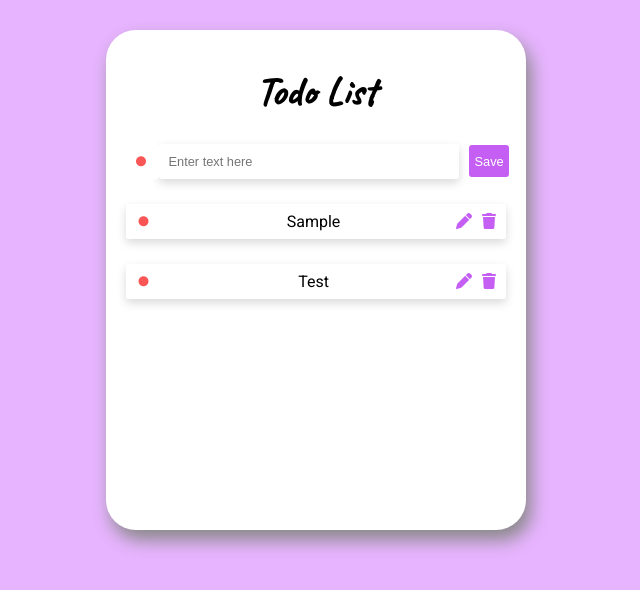
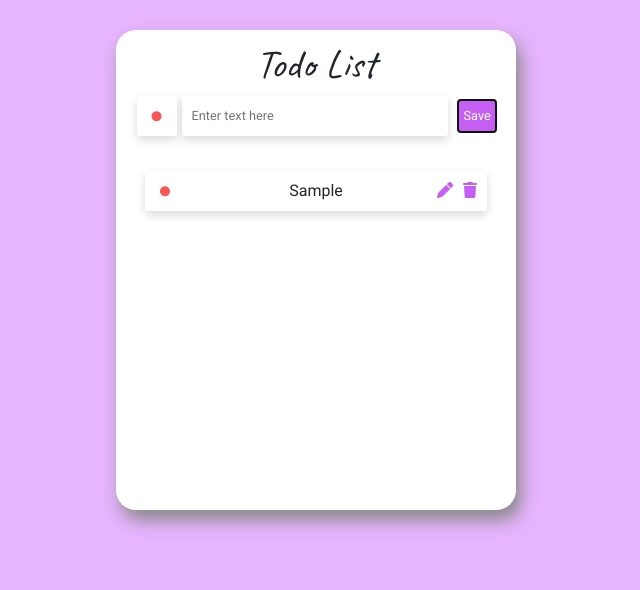
Before and after one commit to shahar987/todo-list-singit, a website: page index.html in a window 1280 px wide. Both pictures are taken after typing "Sample" into the empty fields and a click on the button "Save". Shown: the whole page, without its empty margins (324-964 px from the left). Drawn offline with nearby package versions, Linux system fonts and the light colour scheme.

Commit message:
fix bugs

```diff
--- a/index.html
+++ b/index.html
@@ -4,10 +4,23 @@
     <meta charset="UTF-8" />
     <meta name="viewport" content="width=device-width, initial-scale=1.0" />
     <link rel="preconnect" href="https://fonts.googleapis.com" />
-    <link rel="preconnect" href="https://fonts.googleapis.com">
-<link rel="preconnect" href="https://fonts.gstatic.com" crossorigin>
-<link href="https://fonts.googleapis.com/css2?family=Caveat&family=Roboto&display=swap" rel="stylesheet">
-    <script src="https://kit.fontawesome.com/cef2ba0aa3.js" crossorigin="anonymous"></script>
+    <link rel="preconnect" href="https://fonts.googleapis.com" />
+    <link rel="preconnect" href="https://fonts.gstatic.com" crossorigin />
+    <link
+      href="https://fonts.googleapis.com/css2?family=Caveat&family=Roboto&display=swap"
+      rel="stylesheet"
+    />
+    <link
+      rel="stylesheet"
+      href="https://cdn.jsdelivr.net/npm/bootstrap@4.0.0/dist/css/bootstrap.min.css"
+      integrity="sha384-Gn5384xqQ1aoWXA+058RXPxPg6fy4IWvTNh0E263XmFcJlSAwiGgFAW/dAiS6JXm"
+      crossorigin="anonymous"
+    />
+
+    <script
+      src="https://kit.fontawesome.com/cef2ba0aa3.js"
+      crossorigin="anonymous"
+    ></script>
     <link rel="stylesheet" href="styles.css" />
     <title>Document</title>
   </head>
@@ -16,20 +29,47 @@
       <h1 class="title">Todo List</h1>
       <div class="create_task">
         <div class="dropdown">
-            <i onclick="showColors('main-dropdown')" id="chooseColorBtn" class="fa-solid fa-circle dropbtn red"></i>
-            <div class="dropdown-content" id="main-dropdown">
-                <i onclick="chooseColor('red')" class="fa-solid fa-circle red"></i>
-                <i onclick="chooseColor('blue')" class="fa-solid fa-circle blue"></i>
-                <i onclick="chooseColor('green')" class="fa-solid fa-circle green"></i>
-                <i onclick="chooseColor('yellow')" class="fa-solid fa-circle yellow"></i>
-            </div>
+          <i
+            onclick="showColors('main-dropdown')"
+            id="chooseColorBtn"
+            class="fa-solid fa-circle dropbtn red"
+          ></i>
+          <div class="dropdown-content" id="main-dropdown">
+            <i onclick="chooseColor('red')" class="fa-solid fa-circle red"></i>
+            <i
+              onclick="chooseColor('blue')"
+              class="fa-solid fa-circle blue"
+            ></i>
+            <i
+              onclick="chooseColor('green')"
+              class="fa-solid fa-circle green"
+            ></i>
+            <i
+              onclick="chooseColor('yellow')"
+              class="fa-solid fa-circle yellow"
+            ></i>
           </div>
-        <input id="create-task" placeholder="Enter text here"/>
+        </div>
+        <input id="create-task" placeholder="Enter text here" />
         <button onclick="addTask()" class="save">Save</button>
       </div>
       <div class="tasks-container"></div>
     </div>
-
+    <!-- <script
+      src="https://code.jquery.com/jquery-3.2.1.slim.min.js"
+      integrity="sha384-KJ3o2DKtIkvYIK3UENzmM7KCkRr/rE9/Qpg6aAZGJwFDMVNA/GpGFF93hXpG5KkN"
+      crossorigin="anonymous"
+    ></script>
+    <script
+      src="https://cdn.jsdelivr.net/npm/popper.js@1.12.9/dist/umd/popper.min.js"
+      integrity="sha384-ApNbgh9B+Y1QKtv3Rn7W3mgPxhU9K/ScQsAP7hUibX39j7fakFPskvXusvfa0b4Q"
+      crossorigin="anonymous"
+    ></script>
+    <script
+      src="https://cdn.jsdelivr.net/npm/bootstrap@4.0.0/dist/js/bootstrap.min.js"
+      integrity="sha384-JZR6Spejh4U02d8jOt6vLEHfe/JQGiRRSQQxSfFWpi1MquVdAyjUar5+76PVCmYl"
+      crossorigin="anonymous"
+    ></script> -->
     <script src="index.js"></script>
   </body>
 </html>
--- a/index.js
+++ b/index.js
@@ -1,6 +1,6 @@
-let taskData = [{ id: "ckcns", content: "test", created_at: "test", colorTag: "red" }];
-const colorTag = ["red", "blue", "green", "yellow"]
-let curColor = "red"
+let taskData = [];
+const colorTag = ["red", "blue", "green", "yellow"];
+let curColor = "red";
 
 function uniqueId() {
   const dateString = Date.now().toString(36);
@@ -16,21 +16,25 @@ function clearData() {
 }
 
 function addTask() {
-    console.log(curColor);
   const inputElement = document.querySelector("#create-task");
+  if (inputElement.value === "") {
+    alert("Please enter text");
+  } else {
     const id = uniqueId();
     const timestamp = new Date().getTime();
     taskData.push({
       id: id,
       content: inputElement.value,
       created_at: timestamp,
-      colorTag: curColor
+      colorTag: curColor,
     });
     clearData();
     showTasks();
     inputElement.value = "";
-    document.getElementById("chooseColorBtn").className = "fa-solid fa-circle dropbtn red";
-    curColor="red";
+    document.getElementById("chooseColorBtn").className =
+      "fa-solid fa-circle dropbtn red";
+    curColor = "red";
+  }
 }
 
 function editTask(taskId) {
@@ -50,7 +54,7 @@ function editTask(taskId) {
         const taskId = event.target.parentElement.id;
         saveEdit(taskId);
       });
-      curTask.classList.add("edit-border")
+      curTask.classList.add("edit-border");
       curTask.appendChild(input);
       curTask.appendChild(checkIcon);
     }
@@ -106,74 +110,79 @@ function showTasks() {
       deleteTask(taskId);
     });
     itemList.appendChild(div1);
-    createDropDwn(item.id, item.colorTag)
+    createDropDwn(item.id, item.colorTag);
     div1.appendChild(div2);
     div2.appendChild(content);
     div1.appendChild(right);
     right.appendChild(editButton);
     right.appendChild(deleteButton);
-
   });
 }
 
-function editColor(color, taskId){
+function editColor(color, taskId) {
   const task = taskData.find((item) => item.id === taskId);
-    task.colorTag = color
+  task.colorTag = color;
   clearData();
   showTasks();
-
 }
-function createDropDwn(taskId, color){
+function createDropDwn(taskId, color) {
   const task = document.querySelector(`#${taskId}`);
-    var dropDownContainer =  document.createElement("div")
-    dropDownContainer.className = "dropdown"
-    var myDropdown = document.createElement("div")
-    myDropdown.id = uniqueId()
-    console.log("create id",myDropdown.id)
-    myDropdown.className = "dropdown-content"
-    var dropDownBtn = document.createElement("i")
-    dropDownBtn.className = `fa-solid fa-circle dropbtn ${color}`
-    task.appendChild(dropDownContainer)
-    dropDownContainer.appendChild(dropDownBtn)
-    dropDownContainer.appendChild(myDropdown)
+  var dropDownContainer = document.createElement("div");
+  dropDownContainer.className = "dropdown";
+  var myDropdown = document.createElement("div");
+  myDropdown.id = uniqueId();
+  myDropdown.className = "dropdown-content";
+  var dropDownBtn = document.createElement("i");
+  dropDownBtn.className = `fa-solid fa-circle dropbtn ${color}`;
+  task.appendChild(dropDownContainer);
+  dropDownContainer.appendChild(dropDownBtn);
+  dropDownContainer.appendChild(myDropdown);
   dropDownBtn.addEventListener("click", function handleClick(event) {
-        const dropDownId = event.target.parentElement.lastChild.id
+    const dropDownId = event.target.parentElement.lastChild.id;
     showColors(dropDownId);
   });
 
-    colorTag.map(color => {
+  colorTag.map((color) => {
     let i = document.createElement("i");
-        i.className = `fa-solid fa-circle ${color}`
-        i.id=uniqueId();
-        i.value=color
+    i.className = `fa-solid fa-circle ${color}`;
+    i.id = uniqueId();
+    i.value = color;
     i.addEventListener("click", function handleClick(event) {
-            let taskId1 = event.target.parentElement.parentElement.parentElement.id
-            editColor(taskId1, color)
+      let taskId1 = event.target.parentElement.parentElement.parentElement.id;
+      editColor(taskId1, color);
     });
-        myDropdown.appendChild(i)
-
-    })
-
+    myDropdown.appendChild(i);
+  });
 }
 
 function showColors(dropDownId) {
   document.getElementById(dropDownId).classList.toggle("show");
 }
 
-function chooseColor(color){
-    curColor = color
-    document.getElementById("chooseColorBtn").className = `fa-solid fa-circle dropbtn ${color}`;
+function chooseColor(color) {
+  curColor = color;
+  document.getElementById(
+    "chooseColorBtn"
+  ).className = `fa-solid fa-circle dropbtn ${color}`;
 }
 
-function editColor(taskId, color){
+function editColor(taskId, color) {
   const task = taskData.find((item) => item.id === taskId);
-    console.log("taskId",taskId)
+  console.log("taskId", taskId);
   if (task) {
     task.colorTag = color;
     clearData();
     showTasks();
   }
 }
+
+var input = document.getElementById("create-task");
+input.addEventListener("keypress", function (event) {
+  if (event.key === "Enter") {
+    console.log(event.key);
+    document.querySelector(".save").click();
+  }
+});
 
 window.onclick = function (event) {
   if (!event.target.matches(".dropbtn")) {
@@ -187,4 +196,4 @@ window.onclick = function (event) {
     }
   }
 };
-showTasks()
+showTasks();
--- a/styles.css
+++ b/styles.css
@@ -7,6 +7,7 @@ body {
   padding-top: 30px;
   font-family: "Roboto", sans-serif;
   text-align: center;
+  overflow-y: hidden;
 }
 .title {
   font-family: "Caveat", cursive;
@@ -14,17 +15,31 @@ body {
 }
 .frame {
   background-color: white;
-  border-radius: 30px;
+  border-radius: 20px;
   padding: 10px;
   box-shadow: 5px 10px 18px #888888;
   width: 25rem;
-  height: 30rem;
+  min-height: 350px;
+  max-height: 30rem;
+  overflow: auto;
+}
+::-webkit-scrollbar-track {
+  border-radius: 8px;
+  background-color: #95a5a6;
+  border: 1px solid #cacaca;
+}
+
+::-webkit-scrollbar-thumb {
+  border-radius: 8px;
+  background-color: #2c3e50;
 }
 .tasks-container {
   display: flex;
   flex-direction: column-reverse;
-  justify-content: center;
+  justify-content: flex-end;
   align-items: center;
+  /* max-height: 350px; */
+  padding: 10px;
 }
 .task {
   display: flex;
@@ -41,11 +56,13 @@ body {
   display: flex;
   flex-direction: column;
   align-items: flex-start;
+  overflow-wrap: break-word;
 }
 
 .task-data > p {
   margin: 0;
-  text-transform: capitalize;
+  max-width: 240px;
+  text-align: left;
 }
 .edit-border {
   border: rgba(0, 0, 0, 0.47) 1px solid;
@@ -74,6 +91,7 @@ body {
   outline: none;
   padding: 10px;
   border: none;
+  width: 90%;
 }
 
 .save {
@@ -94,7 +112,9 @@ i {
 }
 
 #chooseColorBtn {
-  margin: 0;
+  padding: 20px;
+  margin-right: 5px;
+  box-shadow: 0px 4px 10px 0px rgba(0, 0, 0, 0.15);
 }
 
 .dropbtn {
@@ -102,7 +122,7 @@ i {
   align-items: center;
   justify-content: center;
   background-color: white;
-  padding: 10px;
+  padding: 20px;
   font-size: 10px;
   border: none;
   cursor: pointer;
@@ -122,23 +142,19 @@ i {
   flex-direction: column;
   position: absolute;
   background-color: white;
-  /* max-width: 30px; */
-  overflow: auto;
   border-radius: 3px;
-  box-shadow: 0px 0px 0px 0px rgba(0, 0, 0, 0.2);
-  z-index: 1;
+  box-shadow: -10px 10px 20px -10px rgba(0, 0, 0, 0.256);  z-index: 1;
 }
 
 .dropdown-content i {
   margin: 0;
-  padding: 10px;
+  padding: 20px;
   display: flex;
   font-size: 10px;
   width: 15px;
   height: 15px;
   justify-content: center;
   align-items: center;
-
 }
 
 .red {
@@ -155,7 +171,7 @@ i {
   color: #f7fc24;
 }
 .dropdown i:hover {
-  background-color: rgba(128, 128, 128, 0.199);
+    font-size: 12px;
 }
 
 .show {
@@ -164,3 +180,23 @@ i {
   justify-content: center;
   align-items: center;
 }
+
+::-webkit-scrollbar {
+  width: 20px;
+}
+
+::-webkit-scrollbar-track {
+  background-color: transparent;
+  border: none;
+}
+
+::-webkit-scrollbar-thumb {
+  background-color: #f8ebfe;
+  border-radius: 20px;
+  border: 6px solid transparent;
+  background-clip: content-box;
+}
+
+::-webkit-scrollbar-thumb:hover {
+  background-color: #a8bbbf;
+}
```
Lines whose indentation alone changed are shown as unchanged.
